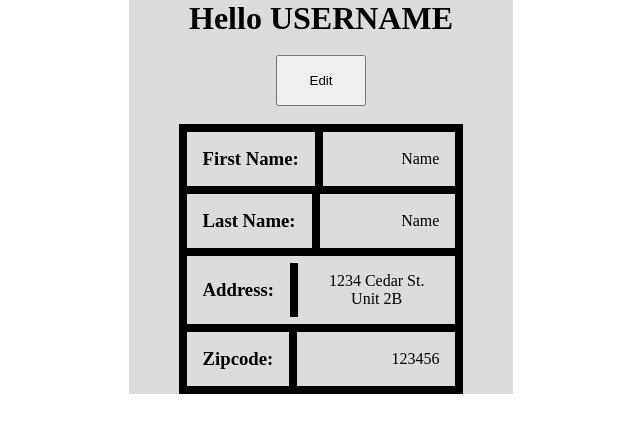
After one commit to Glareyo/Database-Assignment-2, a PHP site: page /profile.html in a window 1280 px wide. The commit adds this page. Shown: the top 433 px of the page, without its empty margins (319-959 px from the left). Run offline with PHP 8.4, Linux system fonts and the light colour scheme.

Commit message:
Added Profile Page

```diff
--- /dev/null
+++ b/css/profile.css
@@ -0,0 +1,47 @@
+*{
+    margin: 0;
+}
+.profile-container{
+    margin: 0 auto;
+
+    display: flex;
+    flex-direction: column;
+    align-items: center;
+
+    max-width: 30%;
+    background-color: gainsboro;
+
+    text-align: center;
+}
+button{
+    max-width: 30%;
+    padding: 1rem 2rem;
+}
+
+.information-container{
+    border: 0.5rem solid;
+    max-width: 70%;
+    width: 100%;
+
+    margin: 0 auto;
+}
+
+.information-section{
+    display: flex;
+    flex-direction: row;
+    align-items: center;
+    justify-content: space-between;
+
+    border-bottom:  0.5rem solid;
+}
+.information-section:last-child{
+    border: none;
+}
+.information-section h3{
+    border-right: 0.5rem solid;
+    padding: 1rem;
+}
+.information-section p{
+    padding: 1rem;
+    text-align: center;
+}
--- a/index.php
+++ b/index.php
@@ -18,7 +18,6 @@
                     <label for="username">Username:</label>
                     <input type="text" id="username" name="username" placeholder="Enter Username">
                 </div>
-
 
                 <div class="input-container">
                     <label for="firstname">First Name:</label>
--- /dev/null
+++ b/profile.html
@@ -0,0 +1,44 @@
+<!DOCTYPE html>
+<html lang="en">
+
+<head>
+    <meta charset="UTF-8">
+    <meta name="viewport" content="width=device-width, initial-scale=1.0">
+    <title>Profile</title>
+    <link rel="stylesheet" href="css/profile.css">
+</head>
+
+<body>
+    <div class="profile-container">
+        <h1>Hello USERNAME</h1>
+
+        <br>
+        <button>Edit</button>
+        <br>
+
+        <div class="information-container">
+            <section class="information-section">
+                <h3>First Name:</h3>
+                <p>Name</p>
+            </section>
+
+            <section class="information-section">
+                <h3>Last Name:</h3>
+                <p>Name</p>
+            </section>
+
+            <section class="information-section">
+                <h3>Address:</h3>
+                <p>1234 Cedar St. Unit 2B</p>
+            </section>
+
+            <section class="information-section">
+                <h3>Zipcode:</h3>
+                <p>123456</p>
+            </section>
+        </div>
+
+    </div>
+</body>
+
+</html>
```
Also changed, not shown: css/signed-up.css (added, +32 -0 lines), signed-up.html (added, +18 -0 lines), signed-up/signed-up.php (deleted, +0 -12 lines), signed-up/css/signed-up.css (deleted).
